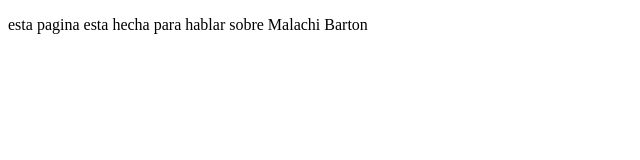
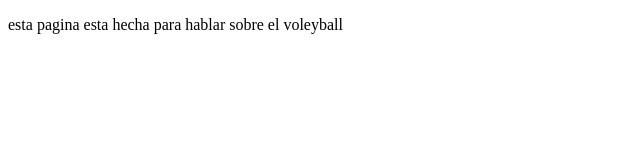
Before and after one commit to lopezgarciae03685-ship-it2/lopezgarciae03685-ship-it2.github.io, a plain HTML site: page index.html in a window 1280 px wide. Shown: the full height of the page, 0-640 px from the left. Drawn offline with Linux system fonts and the light colour scheme.

Commit message:
Update index.html

```diff
--- a/index.html
+++ b/index.html
@@ -2,9 +2,9 @@
 <html lang="es">
   <head>
     <meta  charset="utf-8" />
-    <title>Malachi Barton</title>
+    <title>Voleyball</title>
   </head>
   <body>
-    <p>esta pagina esta hecha para hablar sobre Malachi Barton</p>
+    <p>esta pagina esta hecha para hablar sobre el voleyball</p>
   </body>
 </html>
```
